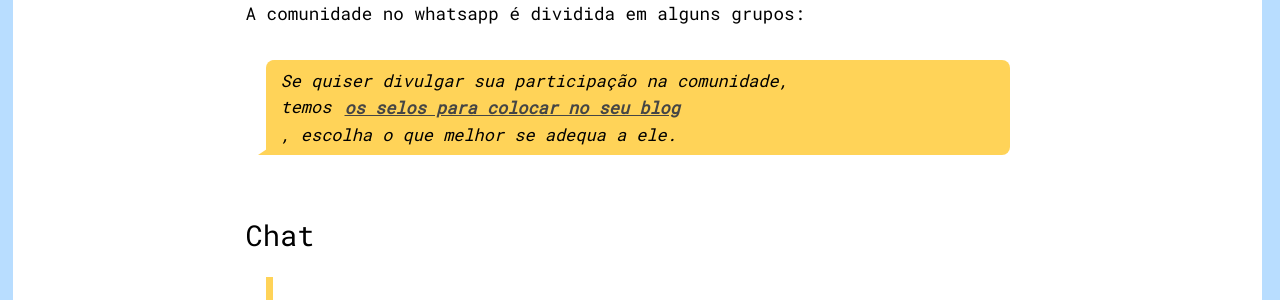
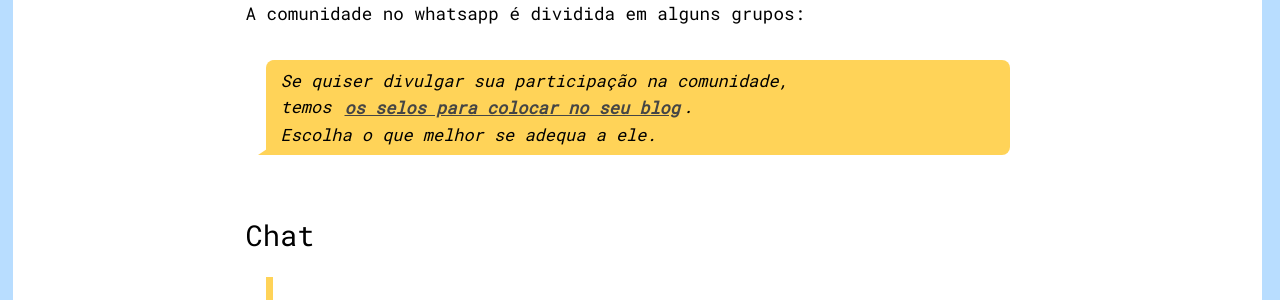
Before and after one commit to bamoretti/entreblogs, a Jekyll site: the page built from no-whatsapp.md, in a window 1280 px wide. Shown: the part 535-835 px from the top of the page. Built offline with Jekyll 4.4.1, drawn with Linux system fonts in a browser that asks for light colours; nearby versions of some CDN libraries; comment, search, counter and statistics services are not loaded.

Commit message:
Update no-whatsapp.md

```diff
--- a/no-whatsapp.md
+++ b/no-whatsapp.md
@@ -7,7 +7,8 @@ Parece que agora você é um membro do ENTREBLOGS!!! Te damos as boas-vindas!
 
 A comunidade no whatsapp é dividida em alguns grupos:
 
-<blockquote class="fleabag">Se quiser divulgar sua participação na comunidade, temos <a href="/selos">os selos para colocar no seu blog</a>, escolha o que melhor se adequa a ele.</blockquote>
+<blockquote class="fleabag">Se quiser divulgar sua participação na comunidade, temos <a href="/selos">os selos para colocar no seu blog</a>. <br/>
+Escolha o que melhor se adequa a ele.</blockquote>
 
 <h4>Chat</h4>
 > Onde acontece a maior parte das conversas e papeamos sobre qualquer coisa. Se quiser participar mas se assustar com a quantidade de mensagens, não tenha dó e silencie sem medo. Mas se quiser papear, compartilhar seus centavos no tribunal de pequenas causas, encher a caixinha de mensagens do colega, fique a vontade.
```
